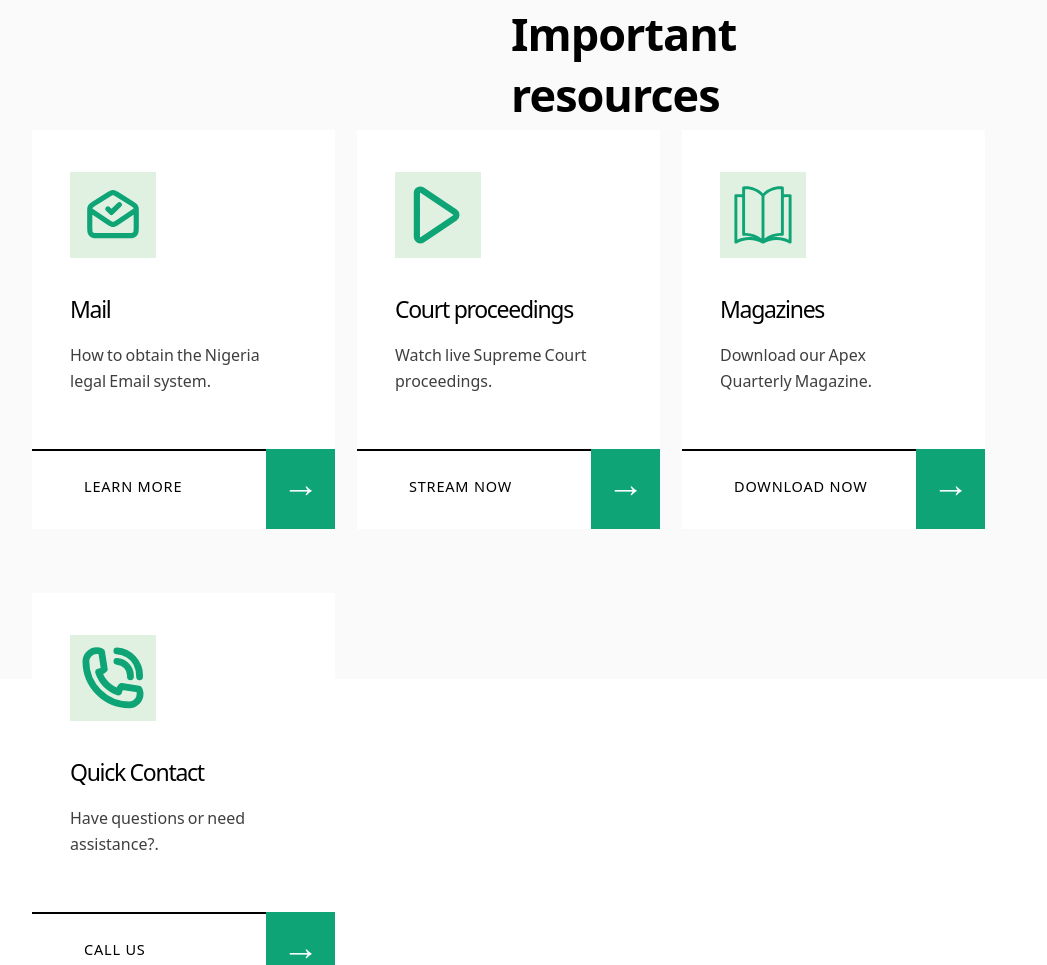
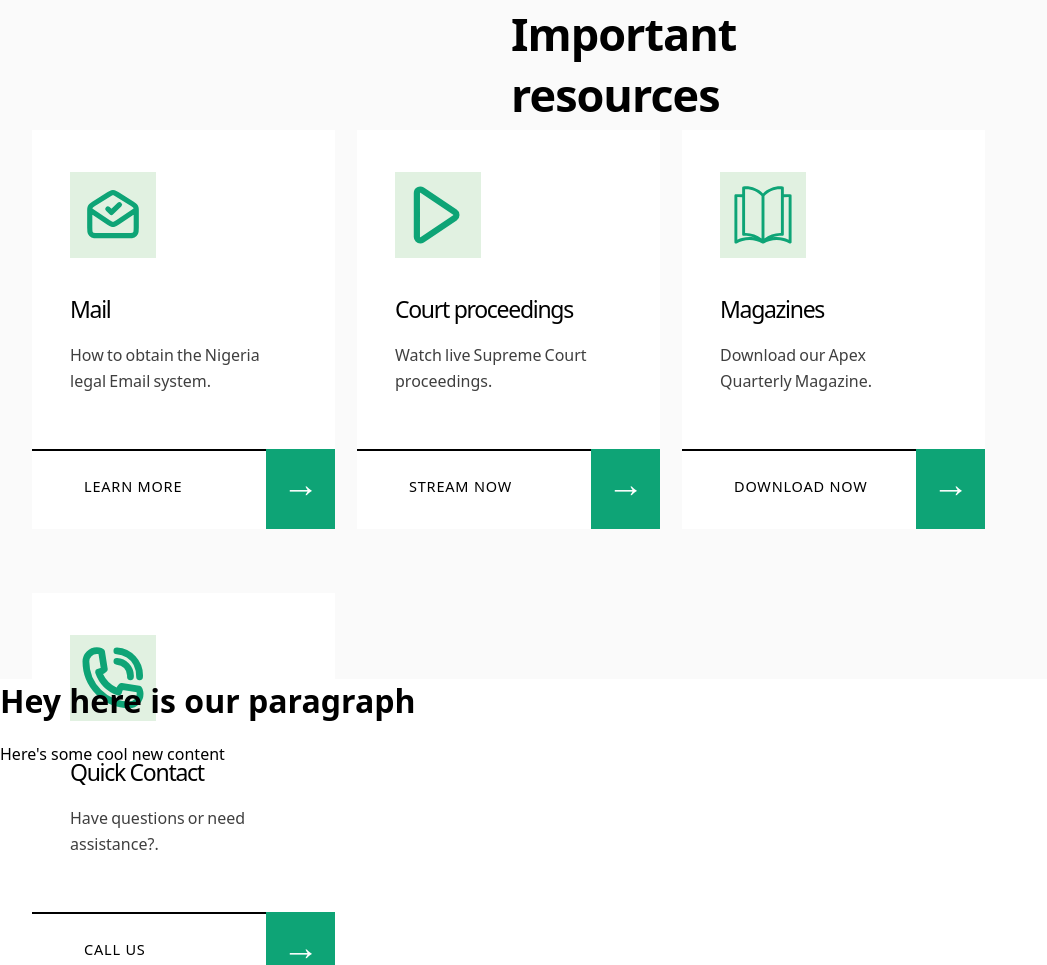
Before and after one commit to DanAbi24/SCN-Web, a plain HTML site: page scn.html in a window 1280 px wide. Shown: the part 2969-3934 px from the top of the page, without its empty margins (0-1047 px from the left). Drawn offline with Linux system fonts and the light colour scheme.

Commit message:
Update scn.html

```diff
--- a/scn.html
+++ b/scn.html
@@ -334,6 +334,9 @@
 
                     </div>
 
+                    <h1>   Hey here is our paragraph  </h1>
+                    <p> Here's some cool new content </p>
+
 
                     <div class="judgesCont">
 
```
